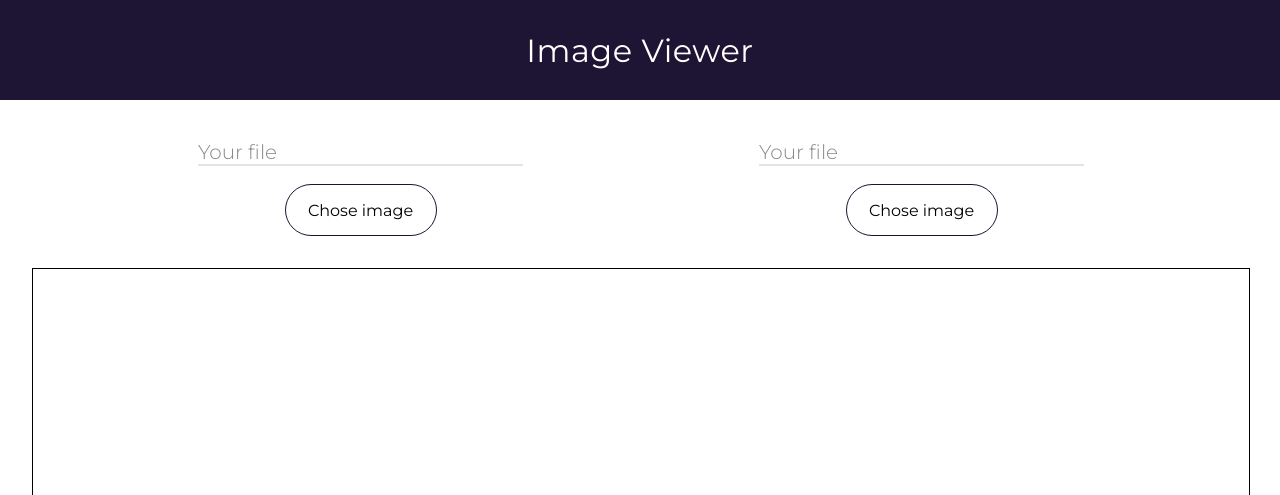
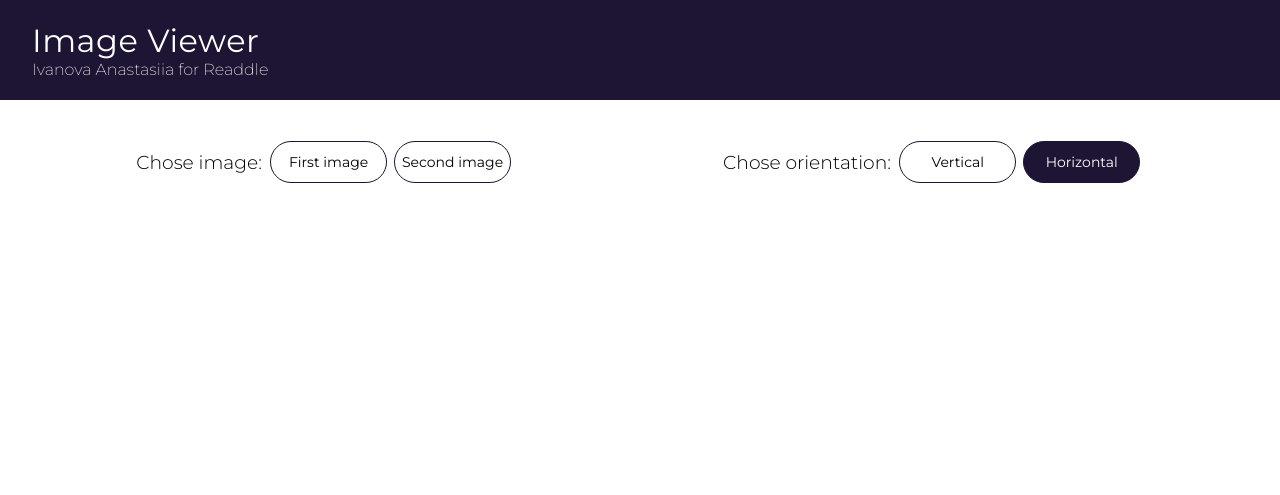
Before and after one commit to anast29/ReaddleTestTask, a plain HTML site: page index.html in a window 1280 px wide. Shown: the top 495 px of the page. Drawn offline with Linux system fonts and the light colour scheme.

Commit message:
File with style

```diff
--- a/index.html
+++ b/index.html
@@ -1,28 +1,130 @@
 <head>
     <meta charset="utf-8">
     <title> Tesk Task</title>
-    <link rel="stylesheet" type="text/css" href="style.css">
     <script src="main.js"></script>
+    <style>
+        @import url('https://fonts.googleapis.com/css?family=Montserrat:100,100i,200,200i,300,300i,400,400i,500,500i,600,600i,700,700i,800,800i,900,900i&display=swap');
+        html, body {
+            width:  100%;
+            height: 100%;
+            margin: 0;
+            font-family: 'Montserrat', sans-serif;
+            box-sizing: border-box;
+        }
+        header {
+            display: flex;
+            flex-flow: column nowrap;
+            justify-content: flex-start;
+            align-items: flex-start;
+            background: #1e1433;
+            height: 100px;
+            color: white;
+            padding: 0 2em;
+        }
+
+        main {
+            display: flex;
+            flex-flow: column wrap;
+            justify-content: center;
+            align-items: center;
+            padding: 2em 2em 0;
+            box-sizing: border-box;
+        }
+        h1 {
+            letter-spacing: 0.5px;
+            font-weight: 400;
+            margin-bottom: 0;
+        }
+        h3 {
+            font-weight: 300;
+            margin-right: 0.25em;
+        }
+        span {
+            font-weight: 200;
+        }
+        .block {
+            display: flex;
+            flex-flow: row wrap;
+            justify-content: space-around;
+            width: 100%;
+            box-sizing: border-box;
+        }
+        .download-image, .orientation  {
+            display: flex;
+            flex-flow: row wrap;
+            justify-content: space-around;
+            align-items: center;
+            box-sizing: border-box;
+        }
+
+        input[type="file"], input[type="radio"] {
+            display: none;
+        }
+
+        label {
+            display: flex;
+            flex-flow: column;
+            justify-content: center;
+            align-items: center;
+            transition: 600ms;
+            border: 1px solid #1e1433;
+            border-radius: 5em;
+            height: 40px;
+            width: 115px;
+            margin: 0 0.25em;
+            font-size: 14px;
+            cursor: pointer;
+        }
+        label:hover {
+            background: #1e1433;
+            color: white;
+        }
+        input[type="radio"]:not(:checked) + label {
+            background: none;
+            color: #000;
+        }
+
+        input[type="radio"]:checked + label {
+            background: #1e1433;
+            color: white;
+        }
+    </style>
 </head>
 <body>
 <header>
     <h1>Image Viewer</h1>
+    <span>Ivanova Anastasiia for Readdle</span>
 </header>
 <main>
-    <div class="download-image">
-        <div class="download-image-btn">
-            <label for="first-image">
-                <input type="file" id="first-image" name="first-image" accept=".jpg, .jpeg, .png" >
-                Chose image
+    <div class="block">
+        <div class="download-image">
+            <h3>Chose image:</h3>
+                <label for="first-image">
+                    <input type="file" id="first-image" name="first-image" accept=".jpg, .jpeg, .png">
+                    First image
+                </label>
+                <label for="second-image">
+                    <input type="file" id="second-image" name="second-image" accept=".jpg, .jpeg, .png">
+                    Second image
+                </label>
+        </div>
+        <div class="orientation">
+            <h3>Chose orientation:</h3>
+            <input type="radio" id="vertical" name="radio-button">
+            <label for="vertical">
+                Vertical
+            </label>
+
+            <input type="radio" id="horizontal" name="radio-button" checked>
+            <label for="horizontal">
+                Horizontal
             </label>
         </div>
-        <div class="download-image-btn">
-            <input type="file" id="second-image" name="second-image" accept=".jpg, .jpeg, .png">
-            <label for="second-image"> Chose image</label>
-        </div>
     </div>
-    <canvas id="canvas-content">
+
+    <canvas id="canvas-content" width="950" height="300">
 
     </canvas>
+
 </main>
 </body>
--- a/main.js
+++ b/main.js
@@ -1,35 +1,87 @@
 document.addEventListener("DOMContentLoaded", function () {
     var canvas = document.getElementById('canvas-content');
     var context = canvas.getContext('2d');
-    const firstimage = document.getElementById('first-image');
-    const secondimage = document.getElementById('second-image');
+    const finput = document.getElementById('first-image');
+    const sinput = document.getElementById('second-image');
+    const overtical = document.getElementById('vertical');
+    const ohorizontal = document.getElementById('horizontal');
+    var flag, bool;
+    var fimg = new Image();
+    var simg = new Image();
 
-    firstimage.onchange = function () {
-        readURL(this, 0, 0);
+    overtical.onchange = function () {
+        canvas.width = 300;
+        canvas.height = 950;
+        if (finput.files.length !==0) {
+            positionFirstImage(finput);
+        }
+        if (sinput.files.length !==0){
+            positionSecondImage(sinput);
+        }
     };
 
-    secondimage.onchange = function () {
-      readURL(this, 150, 0);
+    ohorizontal.onchange = function () {
+        canvas.height = 300;
+        canvas.width = 950;
+        if (finput.files.length !==0) {
+            positionFirstImage(finput);
+        }
+        if (sinput.files.length !==0){
+            positionSecondImage(sinput);
+        }
     };
 
-    function readURL(input, x, y) {
-        if (input.files && input.files[0]) {
-            var img = new Image();
-            img.onload = function () {
-                context.drawImage(img, x, y, 150, 150);
-            };
+    finput.onchange = function () {
+        flag = true;
+        positionFirstImage(this);
+    };
+
+    sinput.onchange = function () {
+        bool = true;
+        positionSecondImage(this);
+    };
+
+    function positionFirstImage(input) {
+        draw(input, fimg, 0, 0);
+        if (bool) {
+            fimg.onload = function () {
+                context.clearRect(0, 0, simg.width, simg.height);
+                if (ohorizontal.checked) {
+                    draw(sinput, simg, fimg.width * aspectRatio(fimg), 0);
+                } else {
+                    draw(sinput, simg, 0, fimg.height * aspectRatio(fimg));
+                }
+                draw(finput, fimg, 0, 0);
+            }
         }
+    }
+
+    function positionSecondImage(input) {
+        if (ohorizontal.checked) {
+            draw(input, simg, (flag) ? fimg.width * aspectRatio(fimg) : 0, 0);
+        } else {
+            draw(input, simg, 0, (flag) ? fimg.height * aspectRatio(fimg) : 0);
+        }
+    }
+
+    function draw(input, img, x, y) {
+        context.clearRect(x, y, img.width * aspectRatio(img), img.height * aspectRatio(img));
+        img.onload = function () {
+            if (ohorizontal.checked) {
+                context.drawImage(img, 0, 0, img.width, img.height, x, y, img.width * aspectRatio(img) , canvas.height);
+                context.save();
+            } else {
+                context.drawImage(img, 0, 0, img.width, img.height, x, y, canvas.width, img.height * aspectRatio(img));
+                context.save();
+            }
+        };
         img.src = URL.createObjectURL(input.files[0]);
     }
-    // function ratioImage(img) {
-    //
-    //     var height = img.height();
-    //     var maxWidth = canvas.width();
-    //     var maxHeight = canvas.height();
-    //     var ratio = maxWidth / img.width;
-    //     if(height * ratio > maxHeight) {
-    //         ratio = maxHeight / height;
-    //     }
-    //    return (width * ratio);
-    // }
+
+    function aspectRatio(image) {
+        const HRATIO = canvas.width / image.width;
+        const WRATIO = canvas.height / image.height;
+        return Math.min(HRATIO, WRATIO);
+    }
+
 });
--- a/style.css
+++ b/style.css
@@ -1,28 +1,28 @@
 @import url('https://fonts.googleapis.com/css?family=Montserrat:100,100i,200,200i,300,300i,400,400i,500,500i,600,600i,700,700i,800,800i,900,900i&display=swap');
-body {
-    height: 100vh;
+html, body {
+    width:  100%;
+    height: 100%;
+    margin: 0;
     font-family: 'Montserrat', sans-serif;
-    margin: 0;
-    padding: 0;
     box-sizing: border-box;
-
 }
-
 header {
-    display: flex ;
-    flex-flow: row nowrap;
-    justify-content: center;
+    display: flex;
+    flex-flow: column nowrap;
+    justify-content: flex-start;
     align-items: center;
     background: #1e1433;
     height: 100px;
     color: white;
+    padding: 0 2em;
 }
 
 main {
     display: flex;
     flex-flow: column wrap;
     justify-content: center;
-    padding: 2.5em 2em ;
+    align-items: center;
+    padding: 2em 2em 0;
     box-sizing: border-box;
 }
 h1 {
@@ -34,6 +34,7 @@ h1 {
     flex-flow: row wrap;
     justify-content: space-around;
     padding: 0 3em;
+    width: 100%;
     box-sizing: border-box;
 }
 .download-image-btn {
@@ -42,22 +43,13 @@ h1 {
     flex-flow: column wrap;
     justify-content: center;
     align-items: center;
-    padding: 2em 3em;
+    padding: 0 3em 2em;
     box-sizing: border-box;
 }
 input[type="file"] {
    display: none;
 }
-label::before {
-    position: absolute;
-    width: 325px;
-    top: 0;
-    content: "Your file";
-    font-size: 20px;
-    font-weight: 300;
-    color: #8c8787;
-    border-bottom: 2px solid #e4e4e4;
-}
+
 label {
     display: flex;
     flex-flow: column;
@@ -75,7 +67,3 @@ label:hover {
     background: #1e1433;
     color: white;
 }
-canvas {
-    width: 100%;
-    border: 1px solid black;
-}
```
